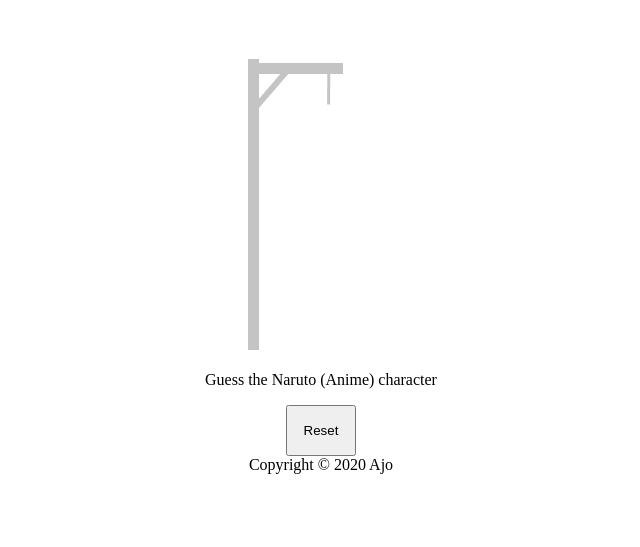
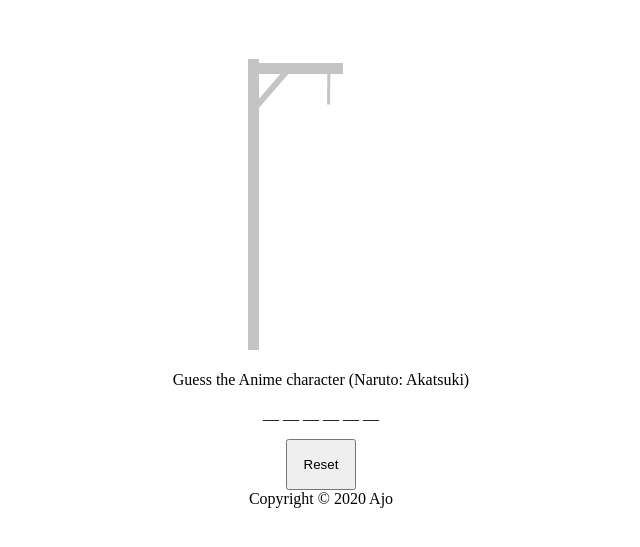
Before and after one commit to jo-0/hangman, a plain HTML site: page index.html in a window 1280 px wide. Shown: the part 79-626 px from the top of the page, without its empty margins (319-959 px from the left). Drawn offline with Linux system fonts and the light colour scheme.

Commit message:
Add a script file to the html and setup an array of names

```diff
--- a/hangman.js
+++ b/hangman.js
@@ -0,0 +1,33 @@
+"use strict";
+
+
+const names = [
+	"madara",
+	"tobi",
+	"kakuzu",
+	"itachi",
+	"deidara",
+	"hidan",
+	"konan",
+	"sasori",
+	"zetsu",
+	"kisame",
+	"nagato"
+];
+
+
+const randomName = () => {
+	return names[Math.floor(Math.random() * names.length)];
+}
+
+
+function fillInTheBlanks(guessedName) {
+	let name = randomName();
+	console.log("The selected random name is " + name);
+	let status = name.split("").map(char => (guessedName.indexOf(char) >= 0 ? char : " __ ")).join("");
+
+	document.getElementById("answer").innerHTML = status;
+}
+
+
+fillInTheBlanks([]);
--- a/index.html
+++ b/index.html
@@ -21,7 +21,7 @@
 				<img id="hangman-image" src="images/0.jpg" alt="Loading image">
 			</section>
 			<section>
-				<p> Guess the Naruto (Anime) character </p>
+				<p> Guess the Anime character (Naruto: Akatsuki) </p>
 				<p id="answer"></p>
 				<button id="reset-button"> Reset </button>
 			</section>
@@ -30,5 +30,8 @@
 		<footer>
 			Copyright © 2020 Ajo
 		</footer>
+
+		<!-- Scripts -->
+		<script src="hangman.js"></script>
 	</body>
 </html>
```
